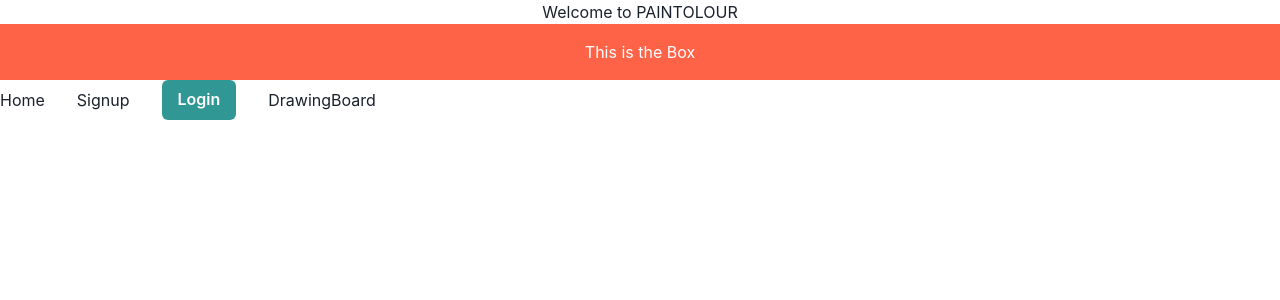
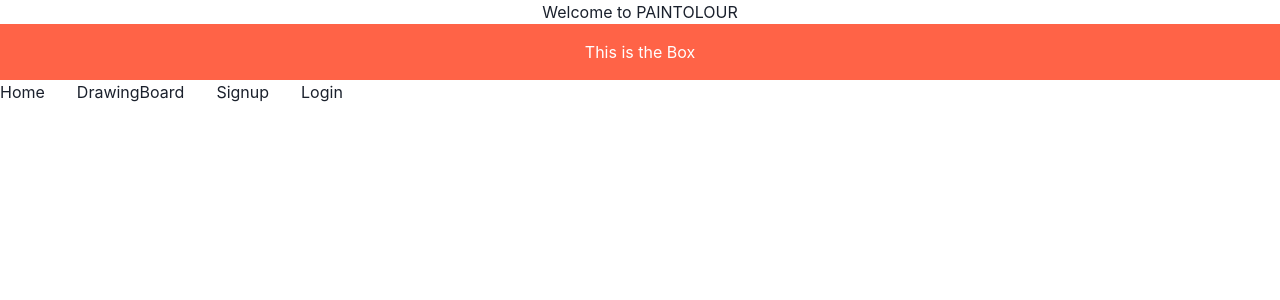
Before and after one commit to jhugray/colouring, a React (Create React App) app in the folder client/: page / in a window 1280 px wide. Shown: the top 300 px of the page. Built offline with nearby package versions, Linux system fonts and the light colour scheme.

Commit message:
signup/login/logout

```diff
--- a/client/src/App.js
+++ b/client/src/App.js
@@ -6,6 +6,7 @@ import "./App.css";
 import {ChakraProvider} from '@chakra-ui/react';
 
 import Signup from "./pages/Signup";
+import Login from "./pages/Login";
 import Home from "./pages/Home";
 import DrawingBoard from "./pages/DrawingBoard";
 
@@ -35,9 +36,8 @@ function App() {
       <ApolloProvider client={client}>
       <Router>
         <Switch>
-          {/* <Route component={Login} /> */}
-
           <Route exact path="/" component={Home} />
+          <Route exact path="/login" component={Login} />
           <Route exact path="/signup" component={Signup} />
           <Route exact path="/drawingBoard" component={DrawingBoard} />
         </Switch>
--- a/client/src/pages/Home.js
+++ b/client/src/pages/Home.js
@@ -1,8 +1,15 @@
 import React from "react";
 import { Box, Stack } from "@chakra-ui/react";
-import { Button } from "@chakra-ui/react";
+// import { Button } from "@chakra-ui/react";
 import { Link } from "react-router-dom";
+import Auth from '../utils/auth';
+
 const Home = () => {
+  const logout = event => {
+    event.preventDefault();
+    Auth.logout();
+  };
+
   return (
     <div className="container">
       <h1>Welcome to PAINTOLOUR</h1>
@@ -13,15 +20,28 @@ const Home = () => {
         <Link to="/">
           Home
         </Link>
-        <Link to="/signup">
-          Signup
-        </Link>
-        <Button colorScheme="teal" size="md">
-          Login
-        </Button>
         <Link to="/DrawingBoard">
           DrawingBoard
         </Link>
+        {Auth.loggedIn() ? (
+          <>
+            <Link to="/mycolourings">
+              My Colourings
+            </Link>
+            <a href="/" onClick={logout}>
+              Logout
+            </a>
+          </>
+        ) : (
+          <>
+            <Link to="/signup">
+              Signup
+            </Link>
+            <Link to="/login">
+              Login
+            </Link>
+          </>
+        )}
       </Stack>
     </div>
   );
```
Also changed, not shown: client/src/pages/SavedColourings.js (added).
